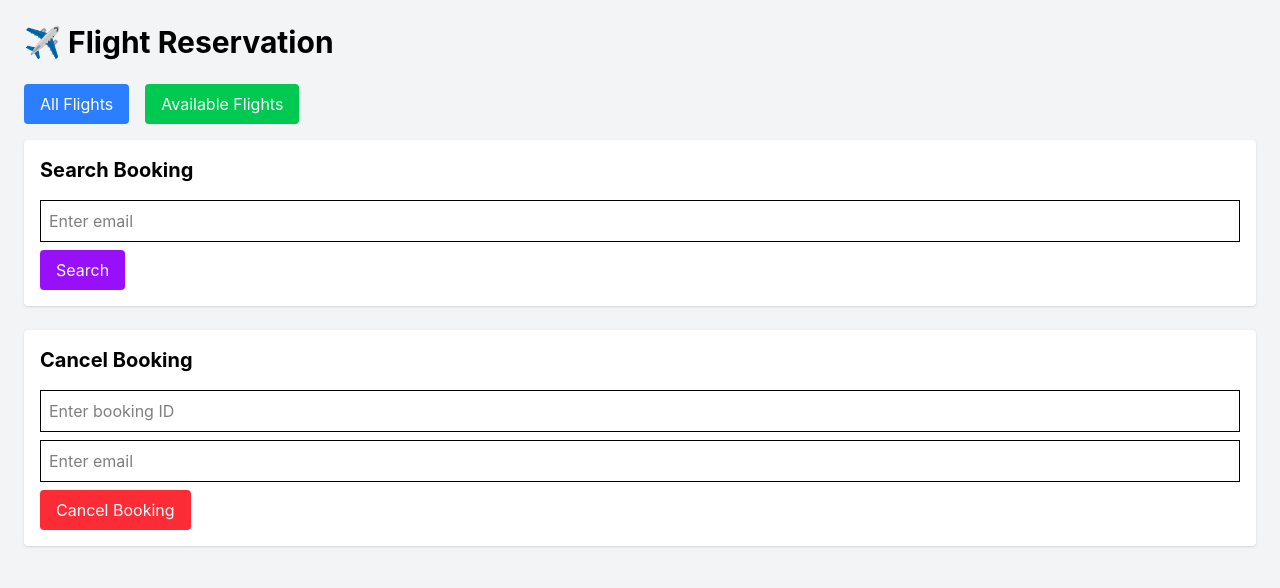
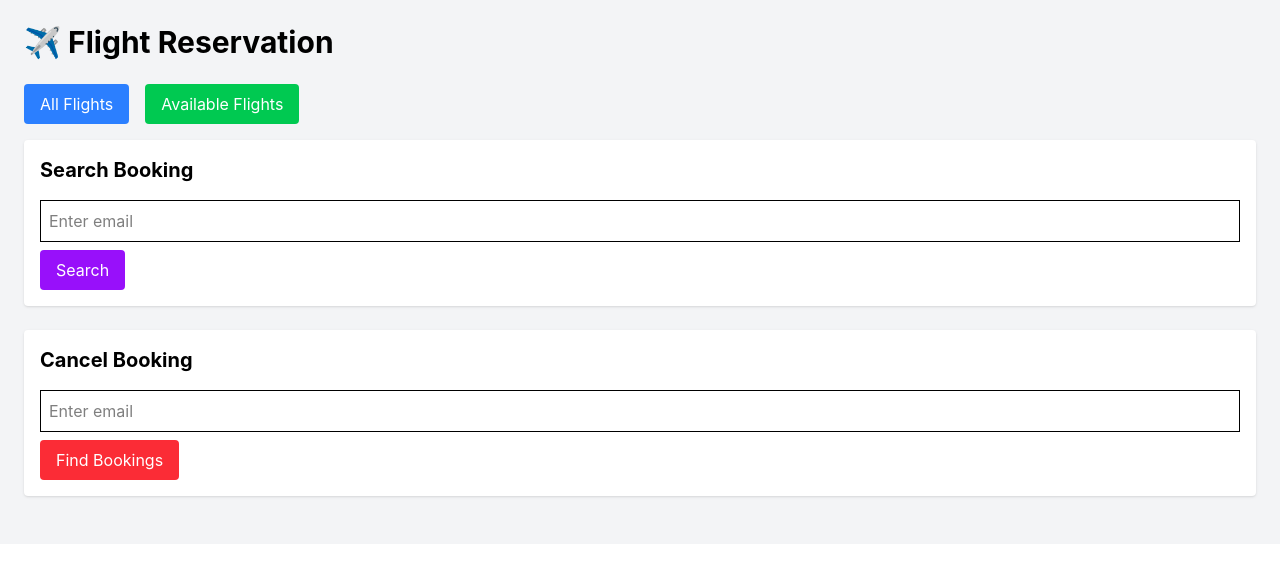
Before and after one commit to Gloriane7767/flight-booking-demo, a React (Vite) app: page / in a window 1280 px wide. Shown: the top 588 px of the page. Built offline with nearby package versions, Linux system fonts and the light colour scheme.

Commit message:
enhance CancelBooking component with email search functionality; update booking cancellation process and improve user feedback

```diff
--- a/src/Components/BookingForm.tsx
+++ b/src/Components/BookingForm.tsx
@@ -41,6 +41,11 @@ const BookingForm = () => {
             {/* SEARCH */}
             <div className="bg-white p-4 rounded shadow mb-6">
                 <SearchBooking />
+            </div>
+
+            {/* CANCELLATION */}
+            <div className="bg-white p-4 rounded shadow mb-6">
+                <CancelBooking />
             </div>
 
             {/* FLIGHTS */}
@@ -88,12 +93,6 @@ const BookingForm = () => {
                     >Next</button>
                 </div>
             )}
-
-            {/* CANCELLATION */}
-            <div className="bg-white p-4 rounded shadow mb-6">
-                <CancelBooking />
-            </div>
-
         </div>
     );
 };
--- a/src/Pages/CancelBooking.tsx
+++ b/src/Pages/CancelBooking.tsx
@@ -1,31 +1,41 @@
 import { useState } from "react";
-import { cancelBooking } from "../api/flightapi.ts";
+import { getBookingsByEmail, cancelBooking } from "../api/flightapi.ts";
+import type { Booking } from "../types";
 
 const CancelBooking = () => {
-    const [flightId, setFlightId] = useState("");
     const [email, setEmail] = useState("");
-    const [message, setMessage] = useState("");
+    const [bookings, setBookings] = useState<Booking[]>([]);
+    const [searched, setSearched] = useState(false);
+    const [messages, setMessages] = useState<Record<number, string>>({});
 
-    const handleCancel = async () => {
+    const handleFind = async () => {
         try {
-            await cancelBooking(Number(flightId), email);
-            setMessage("Booking cancelled successfully.");
+            const data = await getBookingsByEmail(email);
+            setBookings(data);
+            setSearched(true);
+            setMessages({});
+        } catch (err) {
+            console.error("Find error:", err);
+        }
+    };
+
+    const handleCancel = async (bookingId: number) => {
+        try {
+            await cancelBooking(bookingId, email);
+            setMessages(m => ({ ...m, [bookingId]: "Cancelled successfully." }));
         } catch (err) {
             console.error("Cancel error:", err);
-            setMessage("Cancellation failed. Please check the flight ID and email.");
+            setMessages(m => ({ ...m, [bookingId]: "Cancellation failed." }));
         }
+    };
+
+    const handleDismiss = (bookingId: number) => {
+        setBookings(b => b.filter(x => x.id !== bookingId));
     };
 
     return (
         <div>
             <h2 className="text-xl font-bold mb-4">Cancel Booking</h2>
-
-            <input
-                placeholder="Enter booking ID"
-                className="border p-2 w-full mb-2"
-                value={flightId}
-                onChange={(e) => setFlightId(e.target.value)}
-            />
 
             <input
                 placeholder="Enter email"
@@ -36,12 +46,38 @@ const CancelBooking = () => {
 
             <button
                 className="bg-red-500 text-white px-4 py-2 rounded"
-                onClick={handleCancel}
+                onClick={handleFind}
             >
-                Cancel Booking
+                Find Bookings
             </button>
 
-            {message && <p className="mt-2 text-sm">{message}</p>}
+            {searched && bookings.length === 0 && (
+                <p className="mt-2 text-sm text-gray-500">No bookings found for this email.</p>
+            )}
+
+            {bookings.map((booking) => (
+                <div key={booking.id} className="border p-2 mt-2 rounded relative">
+                    <button
+                        className="absolute top-1 right-1 text-gray-400 text-xs"
+                        onClick={() => handleDismiss(booking.id)}
+                    >✕</button>
+                    <p className="text-xs text-gray-400">Booking ID: {booking.id}</p>
+                    <p className="font-bold">{booking.flightNumber} → {booking.destination}</p>
+                    <p className="text-sm text-gray-500">{booking.departureTime} – {booking.arrivalTime}</p>
+                    <p className="text-sm">Passenger: {booking.passengerName}</p>
+                    <p className="text-sm">Status: {booking.status}</p>
+                    <p className="text-sm font-bold">${booking.price}</p>
+                    <button
+                        className="bg-red-500 text-white px-3 py-1 rounded mt-2 text-sm"
+                        onClick={() => handleCancel(booking.id)}
+                    >
+                        Cancel Booking
+                    </button>
+                    {messages[booking.id] && (
+                        <p className="mt-1 text-sm text-gray-500">{messages[booking.id]}</p>
+                    )}
+                </div>
+            ))}
         </div>
     );
 };
```
